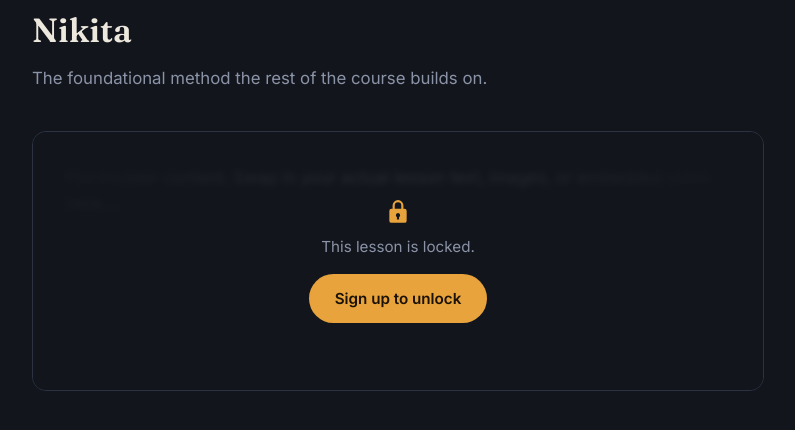
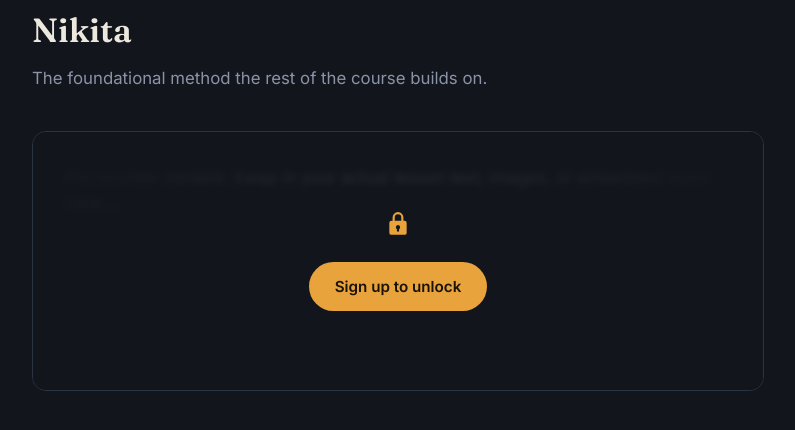
Before and after one commit to dropshipper9350/paywall-site, a Flask app: page /article/core-technique in a window 1280 px wide. Shown: the part 137-567 px from the top of the page, without its empty margins (242-1037 px from the left). Run offline with Flask 3, Linux system fonts and the light colour scheme; data comes from the database, SQL or seed files in the repository.

Commit message:
Update article.html

```diff
--- a/templates/article.html
+++ b/templates/article.html
@@ -15,7 +15,7 @@
         <svg class="lock-icon" viewBox="0 0 24 24" width="26" height="26" aria-hidden="true">
           <path fill="currentColor" d="M12 1a5 5 0 0 0-5 5v3H6a2 2 0 0 0-2 2v9a2 2 0 0 0 2 2h12a2 2 0 0 0 2-2v-9a2 2 0 0 0-2-2h-1V6a5 5 0 0 0-5-5zm-3 8V6a3 3 0 0 1 6 0v3zm3 4a2 2 0 0 1 1 3.73V19h-2v-2.27A2 2 0 0 1 12 13z"/>
         </svg>
-        <p>This lesson is locked.</p>
+        <p></p>
         {% if current_user.is_authenticated %}
           <a href="{{ url_for('unlock') }}" class="btn-primary">Unlock full access</a>
         {% else %}
```
